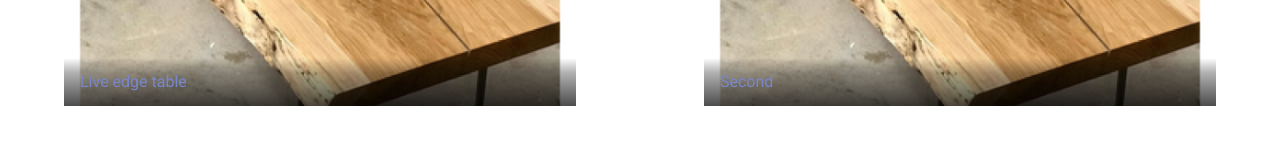
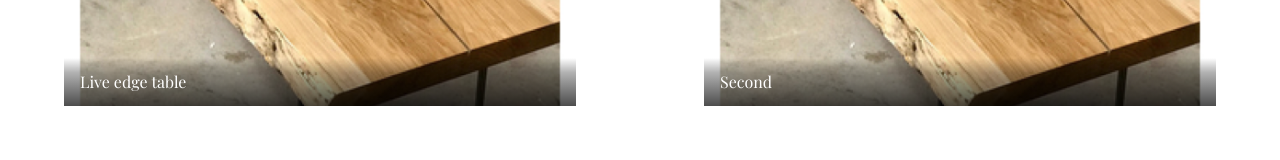
Before and after one commit to xuanvi26/blog, a React (Create React App) app: page / in a window 1280 px wide. Shown: the part 2090-2250 px from the top of the page. Built offline with nearby package versions, Linux system fonts and the light colour scheme.

Commit message:
Update slider title style

```diff
--- a/src/components/Slider/Slider.jsx
+++ b/src/components/Slider/Slider.jsx
@@ -21,7 +21,8 @@ const styles = theme => ({
     transform: 'translateZ(0)',
   },
   title: {
-    color: theme.palette.primary.light,
+    color: "white",
+    fontFamily: 'Playfair Display, sans-serif',
   },
   titleBar: {
     background:
```
